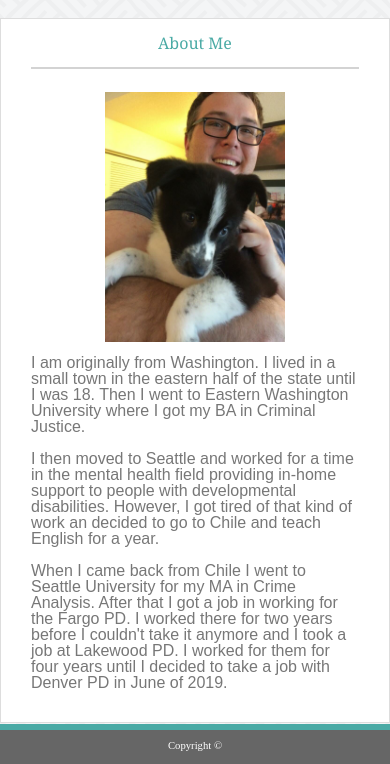
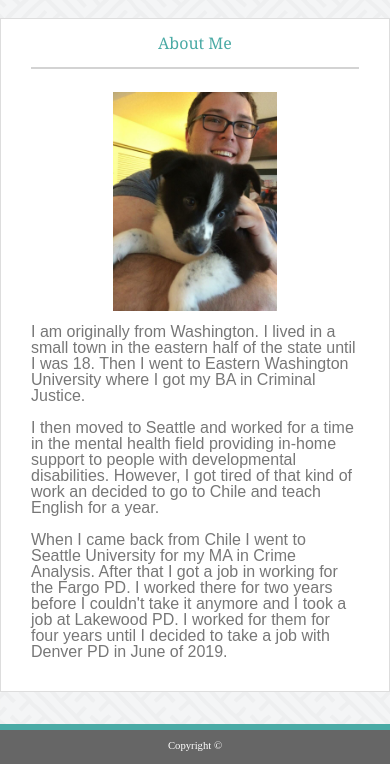
Before and after one commit to levgir/Responsive-Portfolio, a plain HTML site: page index.html in a window 390 px wide. Shown: the part 80-844 px from the top of the page. Drawn offline with Linux system fonts and the light colour scheme.

Commit message:
finalized some responsive css

```diff
--- a/assets/css/style.css
+++ b/assets/css/style.css
@@ -110,8 +110,8 @@ footer {
 
 #bio-image {
     float: left;
-    height: 250px;
-    width: 180px;
+    height: auto;
+    max-width: 30%;
     margin: 0px 30px 30px 0px;
 }
 
@@ -244,6 +244,8 @@ input {
     #bio-image {
         float: none;
         margin: 0px 0px 10px 0px;
+        max-width: 50%;
+        height: auto;
     }
 
     #bio-container {
@@ -286,6 +288,4 @@ input {
     #portfolio {
         text-align: center;
     }
-
-
 }
```
